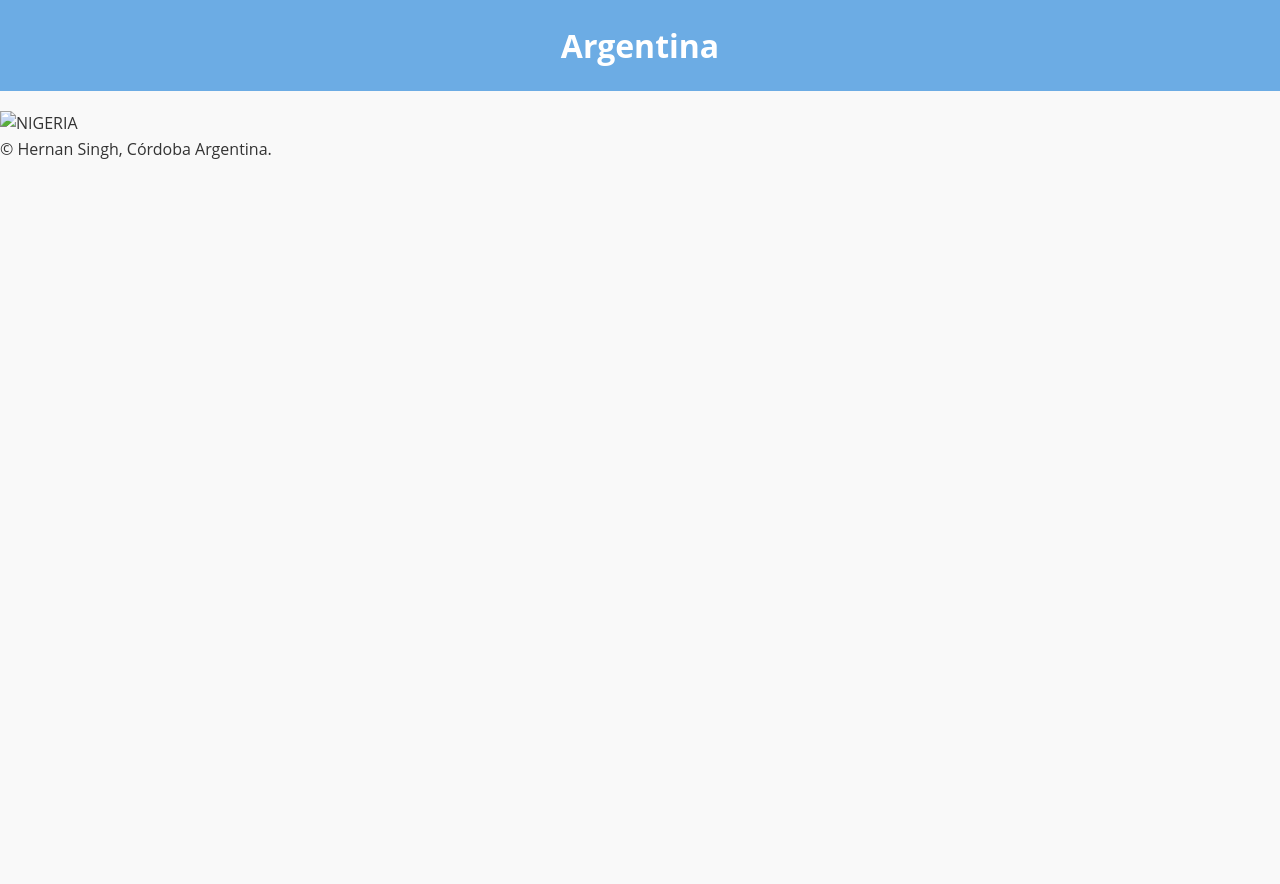
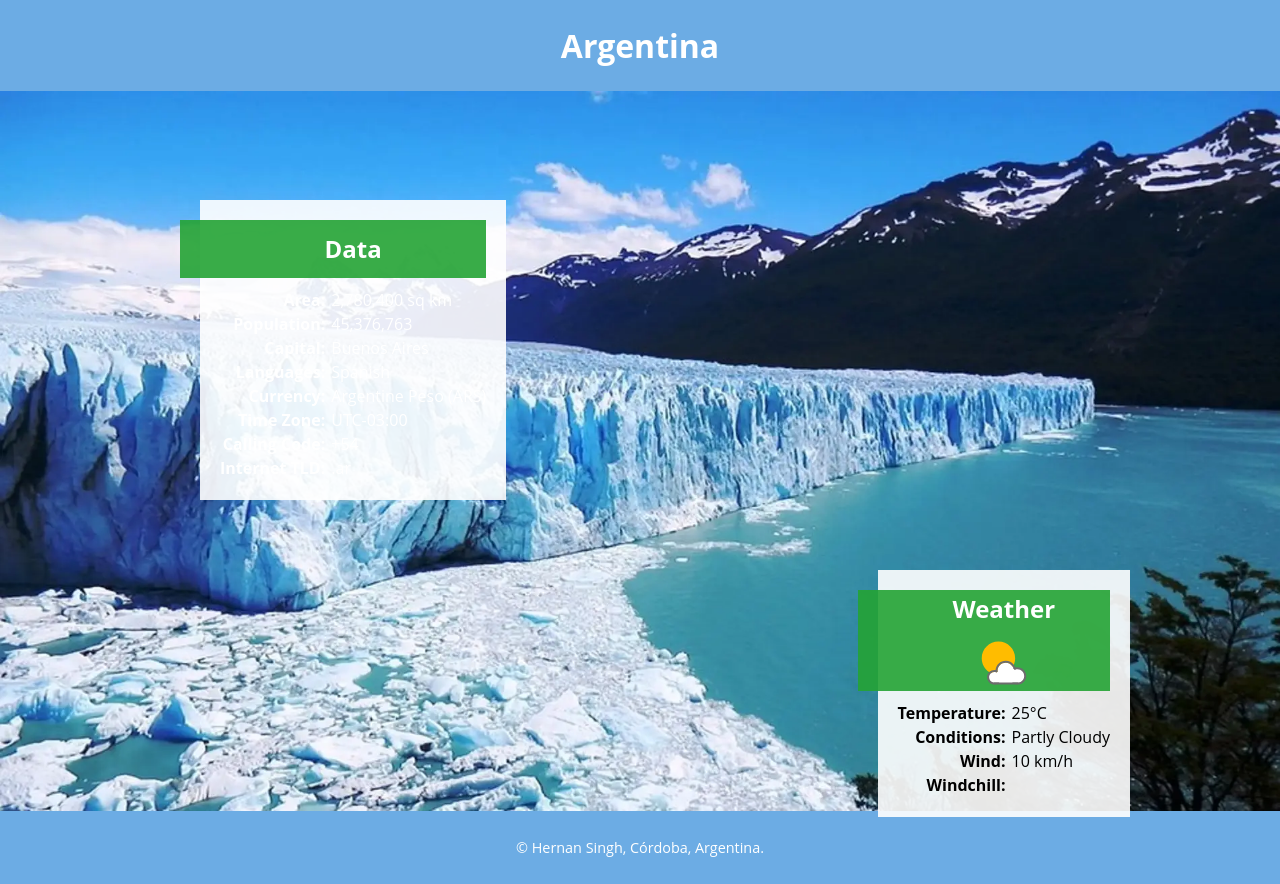
Before and after one commit to hernansingh/wdd131, a plain HTML site: page place.html in a window 1280 px wide. Before the commit the page ends 800 px from the top, so only its background shows below. Drawn offline with Linux system fonts and the light colour scheme; files that its build step writes are made by us from their sources.

Commit message:
advances

```diff
--- a/place.html
+++ b/place.html
@@ -5,9 +5,9 @@
     <meta name="viewport" content="width=device-width, initial-scale=1.0">
     <meta name="description" content="WDD 131 - Dynamic Web Fundamentals - Hernan Singh. A guide to dynamic web development and fundamental practices.">
     <meta name="author" content="Hernan Singh">
-    <title>place activity - hernan singh</title>
-    <link rel="stylesheet" href="styles/place.css">
-    <script src="scripts/place.js" defer></script>
+    <title>Place Activity - Hernan Singh</title>
+    <link rel="stylesheet" href="styles/place.min.css">
+    <script src="scripts/place.min.js" defer></script>
 </head>
 <body>
     <header>
@@ -15,16 +15,66 @@
     </header>
 
     <main>
-        <div class="hero">
+        <section class="hero">
             <picture>
-                <source srcset="images/lagos-large.webp" media="(min-width: 1000px)">
-                <source srcset="images/lagos-medium.webp" media="(min-width: 500px)">
-                <img src="images/lagos-small.webp" alt="NIGERIA">
+                <source srcset="images/glaciar-argentina.webp" media="(min-width: 1000px)">
+                <source srcset="images/glaciar.webp" media="(min-width: 500px)">
+                <img src="images/glaciar.webp" alt="Glacier in Argentina landscape">
             </picture>
-        </div>
+        </section>
+
+        <section class="data">
+            <header class="data-head">
+                <h2>Data</h2>
+            </header>
+            <div class="weather-list">
+                <div class="first">
+                    <p>Area: </p>
+                    <p>Population: </p>
+                    <p>Capital: </p>
+                    <p>Languages: </p>
+                    <p>Currency: </p>
+                    <p>Time Zone: </p>
+                    <p>Calling Code: </p>
+                    <p>Internet TLD: </p>
+                </div>
+                <div class="second">
+                    <p>2,780,400 sq km</p>
+                    <p>45,376,763</p>
+                    <p>Buenos Aires</p>
+                    <p>Spanish</p>
+                    <p>Argentine Peso (ARS)</p>
+                    <p>UTC-03:00</p>
+                    <p>+54</p>
+                    <p>.ar</p>
+                </div>
+            </div>
+        </section>
+
+        <section class="weather">
+            <header class="weather-head">
+                <h2>Weather</h2>
+                <img src="images/weather.svg" alt="Weather Icon" width="50" height="50">
+            </header>
+            <div class="weather-list">
+                <div class="first">
+                    <p>Temperature:</p>
+                    <p>Conditions:</p>
+                    <p>Wind:</p>
+                    <p>Windchill:</p>
+                </div>
+                <div class="second">
+                    <p>25°C</p>
+                    <p>Partly Cloudy</p>
+                    <p>10 km/h</p>
+                    <p id="windchill"></p>
+                </div>
+            </div>
+        </section>
+    </main>
 
     <footer>
-        <p>&copy; <span id="currentyear"></span> Hernan Singh, Córdoba Argentina.</p>
+        <p>&copy; <span id="currentyear"></span> Hernan Singh, Córdoba, Argentina.</p>
         <p id="lastModified"></p>
     </footer>
 </body>
--- a/scripts/place.js
+++ b/scripts/place.js
@@ -0,0 +1,3 @@
+document.getElementById('currentyear').textContent = new Date().getFullYear();
+
+document.getElementById('lastModified').textContent = `Last Modified: ${document.lastModified}`;
--- a/styles/place.css
+++ b/styles/place.css
@@ -30,5 +30,135 @@ header {
     text-align: center;
     color: var(--header-text-color);
     padding: 20px;
-    margin: 0 0 20px 0;
 }
+
+footer {
+    text-align: center;
+    margin-top: 0;
+    padding: 20px;
+    background-color: var(--primary-color);
+    color: var(--header-text-color);
+    font-size: 0.9rem;
+}
+
+footer p {
+    margin: 5px 0;
+}
+
+.hero img {
+    width: 100%;
+    object-fit: cover;
+    margin: 0 0 -8px 0;
+}
+
+.first {
+    text-align: right;
+    font-weight: bold;
+    line-height: 1.5;
+}
+
+.second {
+    text-align: left;
+    margin-left: 5px;
+    line-height: 1.5;
+}
+
+/* Media query para pantallas de tamaño pequeño */
+@media (max-width: 770px) {
+    .hero img {
+        height: 500px;
+    }
+
+    .data,
+    .weather {
+        display: flex;
+        flex-direction: column;
+        background-color: rgba(255, 255, 255, 0.9);
+        color: white;
+        align-items: center;
+        text-align: center;
+        padding: 20px 0 10px 0;
+    }
+
+    .data-head,
+    .weather-head {
+        align-items: center;
+    }
+
+    h2 {
+        color: black;
+        padding: 0 0 5px 0;
+        font-size: 28px;
+    }
+
+    .data p,
+    .weather p {
+        color: black;
+    }
+
+    .weather img {
+        width: 80px;
+        margin-left: 5px;
+    }
+
+    .weather-list {
+        display: flex;
+        align-items: center;
+    }
+}
+
+/* Media query para pantallas grandes */
+@media (min-width: 770px) {
+    .data {
+        position: absolute;
+        top: 200px;
+        left: 200px;
+        background-color: rgba(255, 255, 255, 0.9);
+        color: white;
+        padding: 20px;
+    }
+
+    .data-head {
+        display: flex;
+        background-color: rgba(36, 163, 53, 0.9);
+        padding: 10px 0 10px 40px;
+        margin: 0 0 10px -40px;
+        align-items: center;
+    }
+
+    .data img {
+        width: 60px;
+        margin-left: 5px;
+    }
+
+    .weather {
+        position: absolute;
+        top: 570px;
+        right: 150px;
+        background-color: rgba(255, 255, 255, 0.9);
+        color: white;
+        padding: 20px;
+    }
+
+    .weather-head {
+        display: flex;
+        background-color: rgba(36, 163, 53, 0.9);
+        padding: 0 0 0 40px;
+        margin: 0 0 10px -40px;
+        align-items: center;
+    }
+
+    .weather img {
+        width: 60px;
+        margin: 10px 10px 3px 10px;
+    }
+
+    .weather p {
+        color: black;
+    }
+
+    .weather-list {
+        display: flex;
+        gap: 1px;
+    }
+}
```
Also changed, not shown: images/glaciar.webp, images/weather.svg (added).
